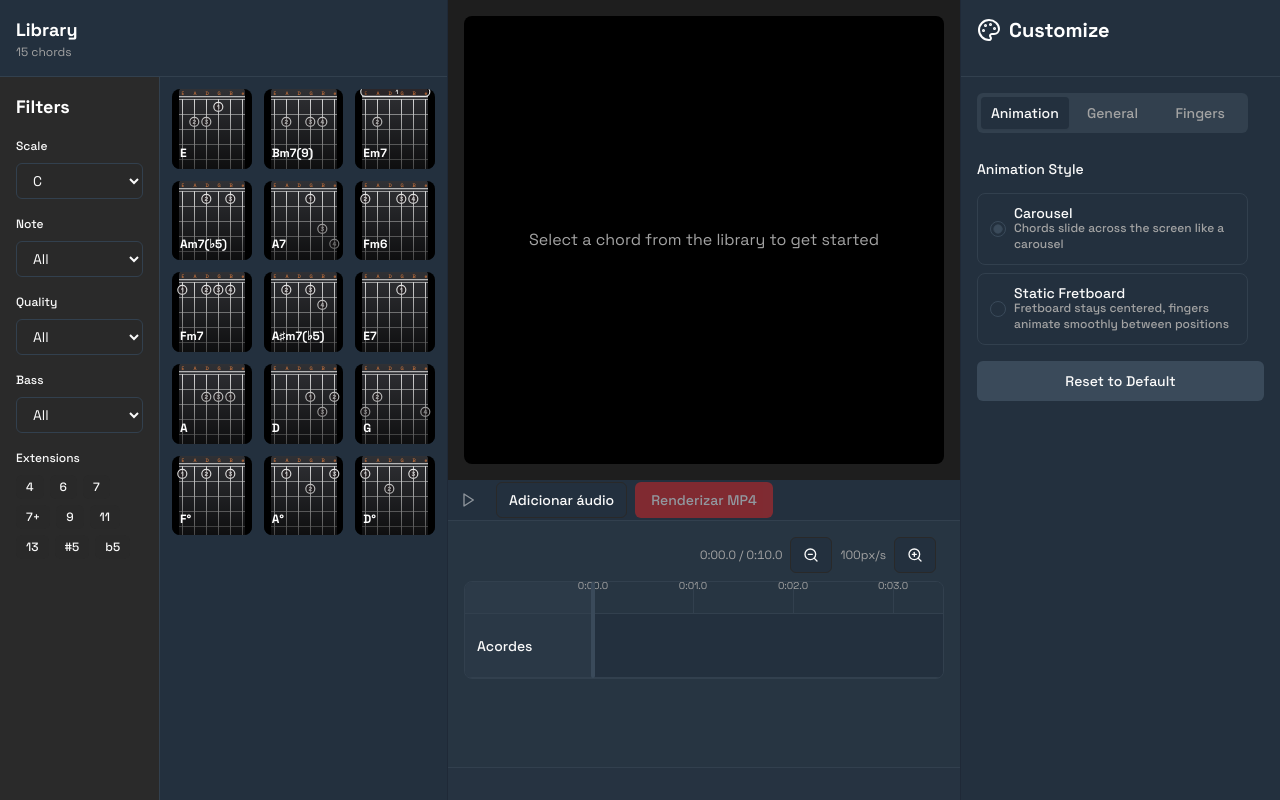
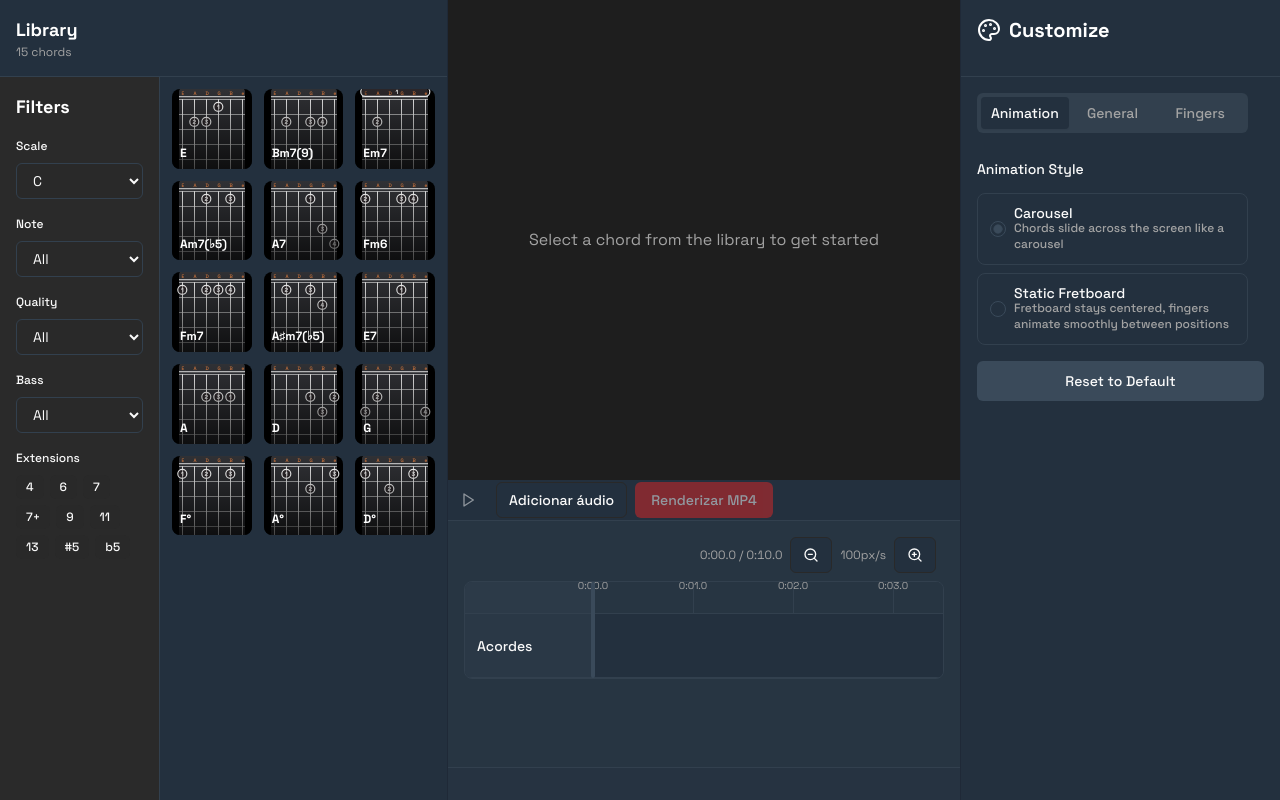
Before and after one commit to Maique1915/TabTune, a Next.js app: page / in a window 1280 px wide. Built offline with nearby package versions, Linux system fonts and the light colour scheme.

Commit message:
feat: remover fundo preto do contêiner no componente MainStage

```diff
--- a/src/components/app/main-stage.tsx
+++ b/src/components/app/main-stage.tsx
@@ -22,7 +22,7 @@ export const MainStage = forwardRef<VideoCanvasStageRef, MainStageProps>((props,
 
   return (
     <div className="flex flex-col bg-toolbar p-4 overflow-hidden">
-      <div className="bg-black rounded-lg flex items-center justify-center p-4 overflow-hidden" style={{ height: '100%' }}>
+      <div className="rounded-lg flex items-center justify-center p-4 overflow-hidden" style={{ height: '100%' }}>
         <div className={cn("w-full h-full", { "hidden": isTimelineEmpty })}>
           <VideoCanvasStage
             ref={ref}
```
